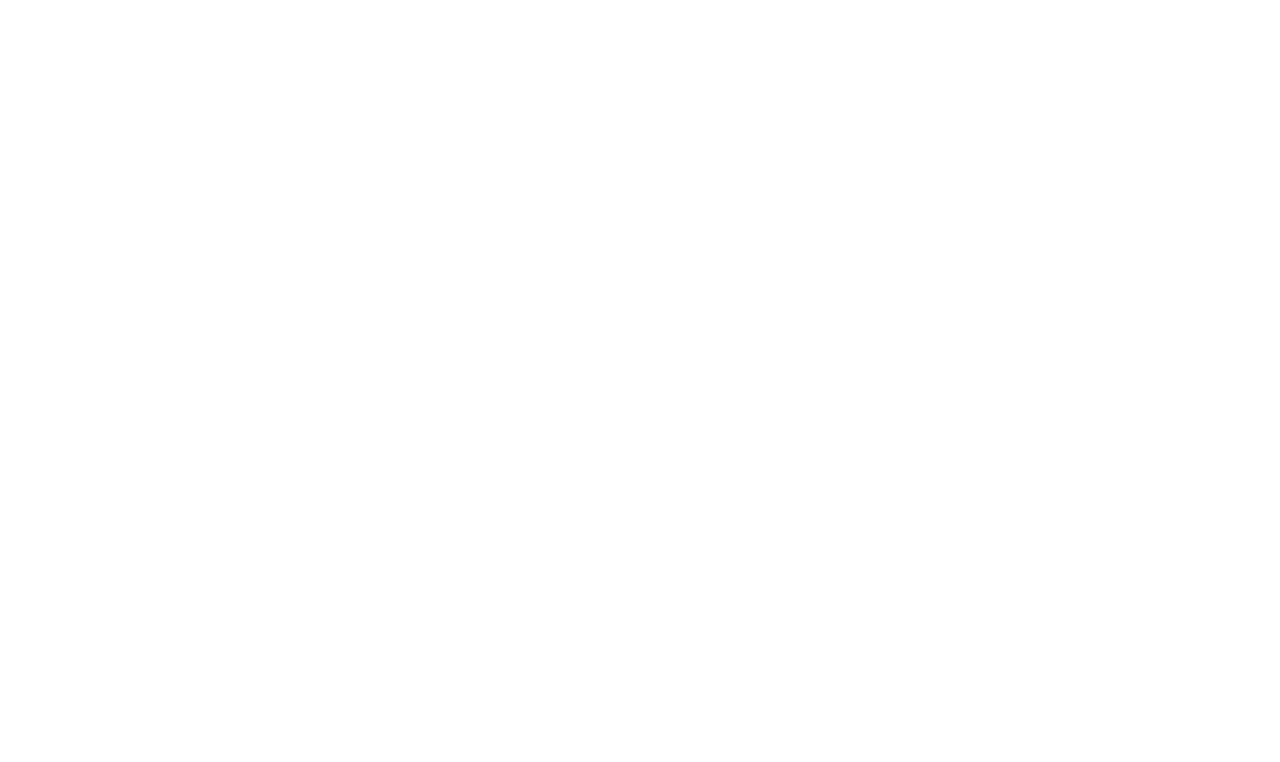
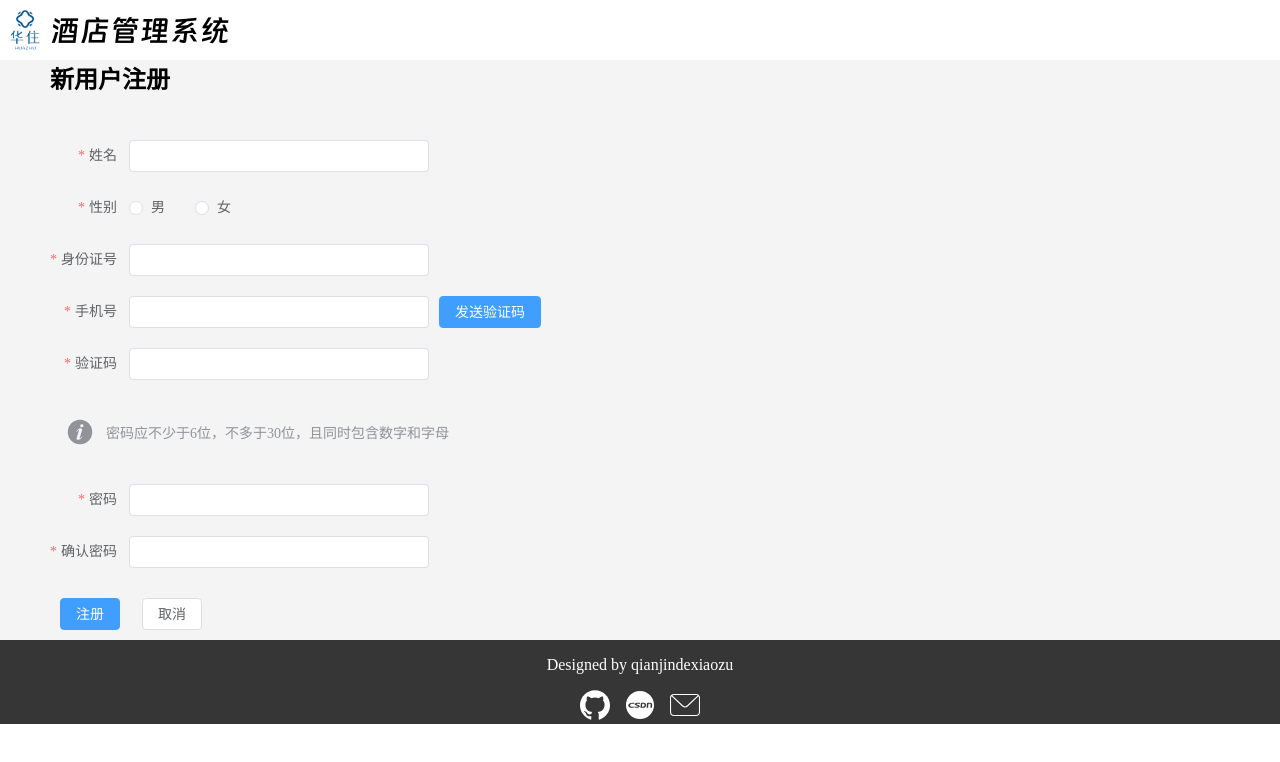
Before and after one commit to qianjindexiaozu/hotel-front, a Vue app: page /register in a window 1280 px wide. Before the commit this address had no page. Shown: the top 762 px of the page. Built offline with nearby package versions, Linux system fonts and the light colour scheme.

Commit message:
短信验证码基本框架

```diff
--- a/index.html
+++ b/index.html
@@ -4,7 +4,7 @@
 
   <head>
     <meta charset="UTF-8">
-    <link rel="icon" href="/favicon.ico">
+    <link rel="icon" type="image/x-icon" href="/logo1.png">
     <meta name="viewport" content="width=device-width, initial-scale=1.0">
     <title>酒店管理系统</title>
 
@@ -15,7 +15,7 @@
     <script type="module" src="/src/main.js"></script>
     <style>
       .app{
-        height: 150vh;
+        height: auto;
       }
    </style>
   </body>
--- a/src/components/Footer.vue
+++ b/src/components/Footer.vue
@@ -2,7 +2,6 @@
     <div class="centered">
         <div></div>
         <p>Designed by qianjindexiaozu</p>
-        <p>Contact me ?</p>
         <div class="icon-container">
             <a href="https://github.com/qianjindexiaozu">
                 <img :src="github_svg" width="30" height="30">
@@ -31,7 +30,7 @@
     flex-direction: column;
     align-items: center;
     display: flex;
-    height: 40vh;
+    height: auto;
 }
 
 .el-footer {
--- a/src/components/Header.vue
+++ b/src/components/Header.vue
@@ -29,5 +29,6 @@ export default{
   color: #000000;
   background-color: rgb(255, 255, 255);
   height: 60px;
+  box-shadow: 0 2px 10px rgba(0, 0, 0, 0.2); /* 阴影效果 */
 }
 </style>
--- /dev/null
+++ b/src/components/Register.vue
@@ -0,0 +1,189 @@
+<template>
+    <div class="register-form">
+        <el-form :model="ruleForm" :rules="rules" ref="ruleForm" label-width="auto" style="max-width: 600px; margin-left: 50px;">
+            <div style="text-align: left; font-size: 24px; height: 60px;"><b>新用户注册</b></div>
+            <el-form-item label="姓名" prop="name" style="margin: 20px 0;">
+                <el-input id="name" v-model="ruleForm.name" style="width: 300px;"/>
+            </el-form-item>
+            <el-form-item label="性别" prop="gender" style="margin: 20px 0;">
+            <el-radio-group v-model="ruleForm.gender">
+                <el-radio id="gender-male" value="Male">男</el-radio>
+                <el-radio id="gender-female" value="Female">女</el-radio>
+            </el-radio-group>
+            </el-form-item>
+            <el-form-item label="身份证号" prop="idNumber" style="margin: 20px 0;">
+                <el-input id="idNumber" v-model="ruleForm.idNumber" style="width: 300px;"/>
+            </el-form-item>
+            <el-form-item label="手机号" prop="phone" style="margin: 20px 0;">
+                <el-input id="phone" v-model="ruleForm.phone" style="width: 300px;"/>
+                <el-button v-bind:class="{grey:isGrey,blue:!isGrey}"
+                            v-bind:disabled="dis" type="primary"
+                            @click="getCode"
+                            style="margin-left: 10px;">
+                    <span v-if="show">发送验证码</span>
+                    <span v-else>重新发送({{count}}s)</span>
+                </el-button>
+            </el-form-item>
+            <el-form-item label="验证码" prop="verification" style="margin: 20px 0;">
+                <el-input id="verification" v-model="ruleForm.verification" style="width: 300px;"/>
+            </el-form-item>
+            <el-alert type="info" show-icon :closable="false">
+                <p>密码应不少于6位，不多于30位，且同时包含数字和字母</p>
+            </el-alert>
+            <el-form-item label="密码" prop="password" style="margin: 20px 0;">
+                <el-input id="password" v-model="ruleForm.password" style="width: 300px;" type="password" show-password/>
+            </el-form-item>
+            <el-form-item label="确认密码" prop="confirmPassword" style="margin: 20px 0;">
+                <el-input id="confirmPassword" v-model="ruleForm.confirmPassword" style="width: 300px;" type="password" show-password/>
+            </el-form-item>
+            <el-form-item style="margin-bottom: 0;">
+                <el-button type="primary" style="margin: 10px;" @click="handleRegister">注册</el-button>
+                <el-button @click="handleCancle">取消</el-button>
+            </el-form-item>
+        </el-form>
+    </div>
+</template>
+
+<script>
+import router from '@/router';
+
+export default {
+    data(){
+        var checkIdNumber = (rule, value, callback) => {
+            if(!value){
+                return callback(new Error("身份证号码不能为空"))
+            }
+            const idCardRegex = /^(?:\d{15}|\d{17}[\dX])$/;
+            let res = idCardRegex.test(value);
+            if(!res){
+                return callback(new Error("身份证号码格式错误"))
+            }
+            callback();
+        };
+        var checkPhone = (rule, value, callback) => {
+            if(!value){
+                return callback(new Error("手机号码不能为空"))
+            }
+            const phoneRegex = /^1[3-9]\d{9}$/;
+            let res = phoneRegex.test(value);
+            if(!res){
+                return callback(new Error("手机号码格式错误"))
+            }
+            callback();
+        };
+        var checkPassword = (rule, value, callback) => {
+            if(!value){
+                return callback(new Error("密码不能为空"))
+            }
+            const passwordRegex = /^(?=.*[a-zA-Z])(?=.*\d)[A-Za-z\d]{6,30}$/;
+            let res = passwordRegex.test(value);
+            if(!res){
+                return callback(new Error("密码应不少于6位，不多于30位，且同时包含数字和字母"))
+            }
+            callback();
+        };
+        var handleConfirmPassword = (rule, value, callback) => {
+            if(!value){
+                return callback(new Error("请确认密码"))
+            }
+            if(value != this.ruleForm.password){
+                return callback(new Error("两次输入的密码不一致"))
+            }
+            callback()
+        }
+        return{
+            dis: false,
+            show: true,
+            isGrey: false, //按钮样式
+            timer: null, //设置计时器,
+            count: "",
+            ruleForm:{
+                name:'',
+                gender:'',
+                idNumber:'',
+                phone:'',
+                verification:'',
+                password:'',
+                confirmPassword:'',
+            },
+            rules:{
+                name:[
+                    {required: true, message: '姓名不能为空', trigger: 'blur'},
+                    {min:2, max:30, message: '长度应在2到30之间', trigger: 'blur'}
+                ],
+                gender:[
+                    {required: true, message: '性别必须填写', trigger: 'change'}
+                ],
+                idNumber:[
+                    {required: true, message: '身份证号码不能为空', trigger: 'blur'},
+                    {validator: checkIdNumber, trigger: 'blur'}
+                ],
+                phone:[
+                    {required: true, message: '手机号码不能为空', trigger: 'blur'},
+                    {validator: checkPhone, trigger: 'blur'}
+                ],
+                verification:[
+                    {required: true, message: '请填写短信验证码', trigger: 'blur'},
+                ],
+                password:[
+                    {required: true, message: '请填写密码', trigger: 'blur'},
+                    {validator: checkPassword, trigger: 'blur'}
+                ],
+                confirmPassword:[
+                    {required: true, message: '请确认密码', trigger: 'blur'},
+                    {validator: handleConfirmPassword, trigger: 'blur'}
+                ]
+            }
+        }
+    },
+    methods:{
+        handleRegister() {
+            this.$refs.ruleForm.validate((valid) => {
+                if (valid) {
+                    // 表单验证通过，执行注册逻辑
+                    console.log('注册验证通过', this.ruleForm);
+
+                } else {
+                    console.log('表单验证失败');
+                    return false;
+                }
+            });
+        },
+        handleCancle(){
+            router.replace({
+                path:'/'
+            })
+        },
+        getCode() {
+            let TIME_COUNT = 60;
+            if (!this.timer) {
+                this.count = TIME_COUNT;
+                this.isGrey = true;
+                this.show = false;
+                this.dis = true;
+                this.timer = setInterval(() => {
+                    if (this.count > 0 && this.count <= TIME_COUNT) {
+                        this.count--;
+                    } else {
+                        this.dis = false;
+                        this.isGrey = false;
+                        this.show = true;
+                        clearInterval(this.timer);
+                        this.timer = null;
+                    }
+                }, 1000);
+            }
+
+        }
+    }
+}
+
+</script>
+
+<style>
+.register-form{
+    position: relative;
+    background-color: rgb(244, 244, 244);
+    height: fit-content;
+}
+</style>
--- a/src/router/index.js
+++ b/src/router/index.js
@@ -3,6 +3,8 @@ import LoginView from '@/views/LoginView.vue'
 import AdminView from '@/views/AdminView.vue'
 import StaffView from '@/views/StaffView.vue'
 import CustomerView from '@/views/CustomerView.vue'
+import RegisterView from '@/views/RegisterView.vue'
+import ForgetView from '@/views/ForgetView.vue'
 
 const router = createRouter({
   history: createWebHistory(import.meta.env.BASE_URL),
@@ -27,6 +29,16 @@ const router = createRouter({
       name: 'customer',
       component: CustomerView
     },
+    {
+      path: '/register',
+      name: 'register',
+      component: RegisterView
+    },
+    {
+      path: '/forget',
+      name: 'forget',
+      component: ForgetView
+    },
   ]
 })
 
--- /dev/null
+++ b/src/views/ForgetView.vue
@@ -0,0 +1,3 @@
+<template>
+    这是忘记密码页面
+</template>
--- a/src/views/LoginView.vue
+++ b/src/views/LoginView.vue
@@ -5,13 +5,6 @@
         <Footer></Footer>
     </div>
 </template>
-
-<style>
-.container{
-    max-height: fit-content;
-}
-
-</style>
 
 <script>
 import Footer from '@/components/Footer.vue';
--- /dev/null
+++ b/src/views/RegisterView.vue
@@ -0,0 +1,29 @@
+<template>
+    <div class="container">
+        <Header></Header>
+        <Register></Register>
+        <Footer></Footer>
+    </div>
+
+</template>
+
+<style>
+.container{
+    width: 100%;
+}
+</style>
+
+<script>
+import Header from '@/components/Header.vue';
+import Register from '@/components/Register.vue';
+import Footer from '@/components/Footer.vue';
+
+export default {
+    components:{
+        Header,
+        Register,
+        Footer,
+    }
+}
+
+</script>
```
Also changed, not shown: src/components/Login.vue (+22 -11 lines), src/ignore/settings.js (added, +8 -0 lines), public/logo1.png (added), 1 other file (tests, documents, lock files or other folders).
